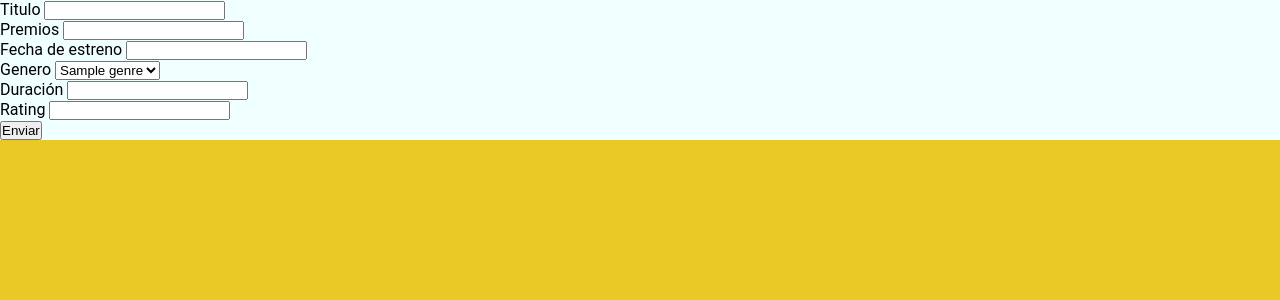
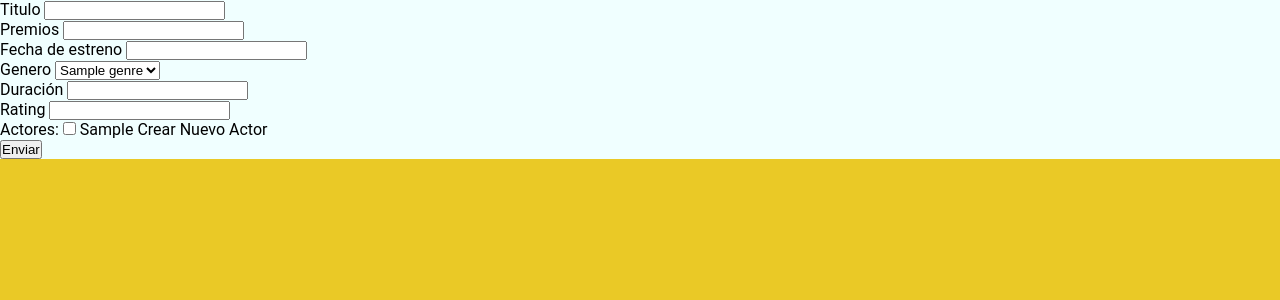
Before and after one commit to Sebastian-Velazquez/mercado_liebre_mysql, a Node server app: page /movies/create in a window 1280 px wide. Shown: the part 86-386 px from the top of the page. Run offline with Node 20, Linux system fonts and the light colour scheme; tables that the repository leaves empty hold one stand-in row (values such as "Sample post"); some libraries are stand-ins or nearby versions.

Commit message:
crear pelicula, falta los actores

```diff
--- a/src/controllers/moviesController.js
+++ b/src/controllers/moviesController.js
@@ -53,13 +53,22 @@ const controlador ={
             })
     },
     create:(req,res)=>{
-        db.Genres.findAll()
-        .then(function(generos){
-            res.render("movieCreate",{generos:generos})
+        let pedidoActores = db.Actors.findAll();
+        let pedidosGeneros = db.Genres.findAll();
+
+        Promise.all([pedidoActores, pedidosGeneros])//para poder llamar dos tablas
+        .then(function([actores, generos]){
+            res.render("movieCreate", {actores:actores, generos:generos})
         })
         .catch(function(error){
             res.send(error);
         })
+        //
+        /* db.Genres.findAll()
+        .then(function(generos){
+            res.render("movieCreate",{generos:generos})
+        })
+         */
         //res.render("movieCreate")
     },
     processCreate:(req, res)=>{
--- a/src/views/movieCreate.ejs
+++ b/src/views/movieCreate.ejs
@@ -61,8 +61,15 @@
                     <p class="alertError"><%= errors.rating.msg %> </p>
                     <% } %>
             </div>
+            <div>
+                <label for="">Actores: </label>
+
+                        <% for(i=0; i < actores.length; i++) {%>
+                            <input type="checkbox" value="actor"> <%= actores[i].first_name %></input>
+                        <% } %>
+                        <a href="#">Crear Nuevo Actor</a>
+            </div>
             <button type="submit" >Enviar</button>
-        </form>
     </main>
 </body>
 </html>
```
